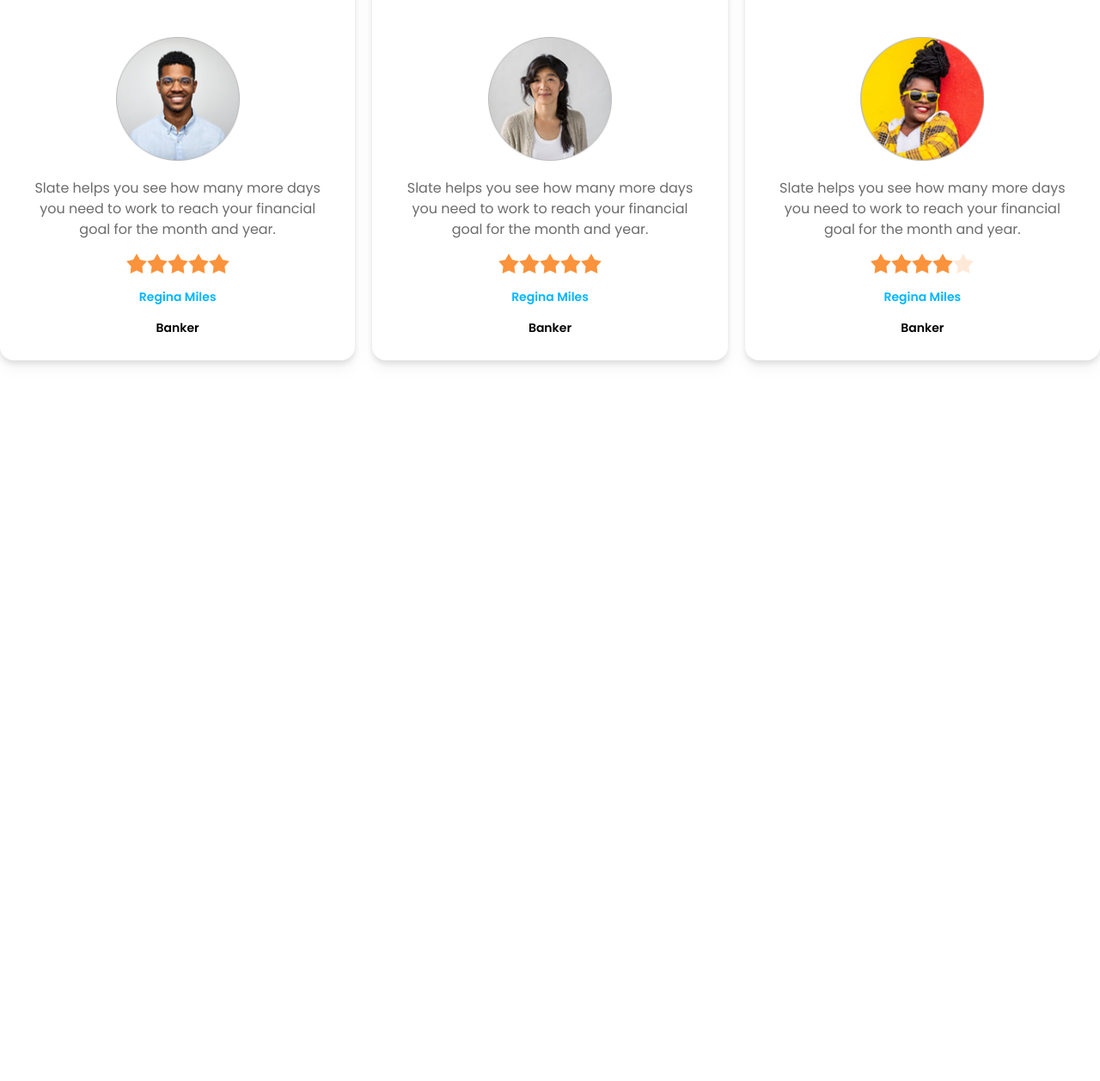
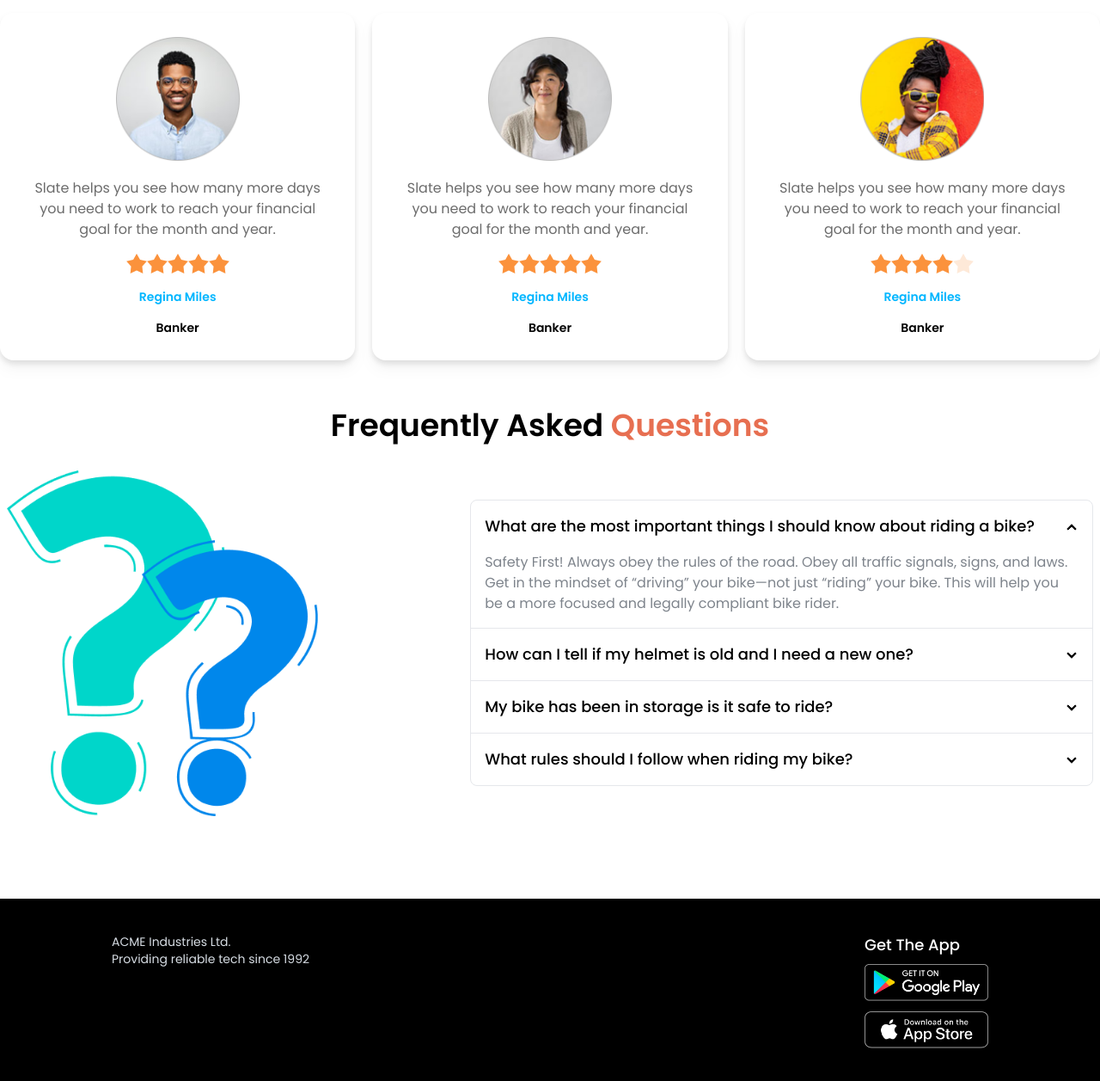
Before and after one commit to sahinwebdev/Biker-zone-website-with-Daisy-UI, a plain HTML site: page index.html in a window 1280 px wide. Shown: the part 1751-3008 px from the top of the page at 86% size. Before the commit the page ends 2202 px from the top, so only its background shows below. Drawn offline with nearby package versions, Linux system fonts and the light colour scheme.

Commit message:
Project Completed V 1.0.0

```diff
--- a/index.html
+++ b/index.html
@@ -239,7 +239,7 @@
       </div>
     </section>
     <!-- Testimonial Section -->
-    <section class="pb-8">
+    <section class="pt-10">
       <h2 class="text-4xl text-black font-semibold text-center mb-6">Happy <span class="text-buttonbg">Clients
           says</span>
       </h2>
@@ -247,7 +247,7 @@
 
         <!-- testimonial one -->
         <div class="card bg-white drop-shadow-lg p-7 items-center">
-          <figure class="px-10 pt-10">
+          <figure class="px-10">
             <img src="images/others/user-1.png" alt="testimonial" class="w-36" />
           </figure>
           <div class="flex flex-col items-center text-center gap-4 pt-5">
@@ -268,7 +268,7 @@
         </div>
         <!-- testimonial two -->
         <div class="card bg-white drop-shadow-lg p-7 items-center">
-          <figure class="px-10 pt-10">
+          <figure class="px-10">
             <img src="images/others/user-2.png" alt="testimonial" class="w-36" />
           </figure>
           <div class="flex flex-col items-center text-center gap-4 pt-5">
@@ -289,7 +289,7 @@
         </div>
         <!-- testimonial three -->
         <div class="card bg-white drop-shadow-lg p-7 items-center">
-          <figure class="px-10 pt-10">
+          <figure class="px-10">
             <img src="images/others/user-3.png" alt="testimonial" class="w-36" />
           </figure>
           <div class="flex flex-col items-center text-center gap-4 pt-5">
@@ -311,8 +311,93 @@
 
       </div>
     </section>
+    <!-- Faq section -->
+    <section class="py-14 pb-24">
+      <h2 class="text-4xl text-black font-semibold text-center mb-8">Frequently Asked<span class="text-buttonbg">
+          Questions</span>
+      </h2>
+      <div class="flex flex-col px-2 md:flex-row gap-x-5 gap-y-3 lg:gap-14 justify-center items-center">
+        <div class=" basis-full md:basis-[40%] "><img src="images/others/faq.png" alt="Faqs" class="w-3/4"></div>
+        <!-- Faqs Accordion -->
+        <div class="join join-vertical basis-[60%]">
+          <!-- first accordion -->
+          <div class="collapse collapse-arrow join-item border">
+            <input type="radio" name="my-accordion-4" checked="checked" />
+            <div class="collapse-title text-lg text-black font-medium">What are the most important things I should
+              know about riding a bike?</div>
+            <div class="collapse-content">
+              <p class="text-[#7E848C] text-base">Safety First! Always obey the rules of the road. Obey all traffic
+                signals, signs, and laws. Get in the
+                mindset of
+                “driving” your bike—not just “riding” your bike. This will help you be a more focused and legally
+                compliant bike rider.</p>
+            </div>
+          </div>
+          <!-- Second Accordion -->
+          <div class="collapse collapse-arrow join-item  border">
+            <input type="radio" name="my-accordion-4" />
+            <div class="collapse-title text-lg font-medium text-black">How can I tell if my helmet is old and I need a
+              new one?</div>
+            <div class="collapse-content">
+              <p class="text-[#7E848C] text-base">Safety First! Always obey the rules of the road. Obey all traffic
+                signals, signs, and laws. Get in the
+                mindset of
+                “driving” your bike—not just “riding” your bike. This will help you be a more focused and legally
+                compliant bike rider.</p>
+            </div>
+          </div>
+          <!-- Third Accordion -->
+          <div class="collapse collapse-arrow join-item  border">
+            <input type="radio" name="my-accordion-4" />
+            <div class="collapse-title text-lg font-medium text-black">My bike has been in storage is it safe to ride?
+            </div>
+            <div class="collapse-content">
+              <p class="text-[#7E848C] text-base">Safety First! Always obey the rules of the road. Obey all traffic
+                signals, signs, and laws. Get in the
+                mindset of
+                “driving” your bike—not just “riding” your bike. This will help you be a more focused and legally
+                compliant bike rider.</p>
+            </div>
+          </div>
+          <!-- Fourth Accordion -->
+          <div class="collapse collapse-arrow join-item  border">
+            <input type="radio" name="my-accordion-4" />
+            <div class="collapse-title text-lg font-medium text-black">What rules should I follow when riding my bike?
+            </div>
+            <div class="collapse-content">
+              <p class="text-[#7E848C] text-base">Safety First! Always obey the rules of the road. Obey all traffic
+                signals, signs, and laws. Get in the
+                mindset of
+                “driving” your bike—not just “riding” your bike. This will help you be a more focused and legally
+                compliant bike rider.</p>
+            </div>
+          </div>
+        </div>
+      </div>
+    </section>
   </main>
-  <footer></footer>
+  <footer class="footer justify-between bg-black text-neutral-content p-10 mx-auto px-4 lg:px-[130px]">
+    <aside>
+      <p>
+        ACME Industries Ltd.
+        <br />
+        Providing reliable tech since 1992
+      </p>
+    </aside>
+    <nav>
+      <h6 class="font-medium text-white text-lg">Get The App</h6>
+      <div class="flex flex-col gap-3">
+        <a>
+          <img src="images/others/android.png" class="w-36" alt="android">
+
+        </a>
+        <a>
+          <img src="images/others/ios.png" class="w-36" alt="IOS ">
+        </a>
+
+      </div>
+    </nav>
+  </footer>
 </body>
 
 </html>
```
